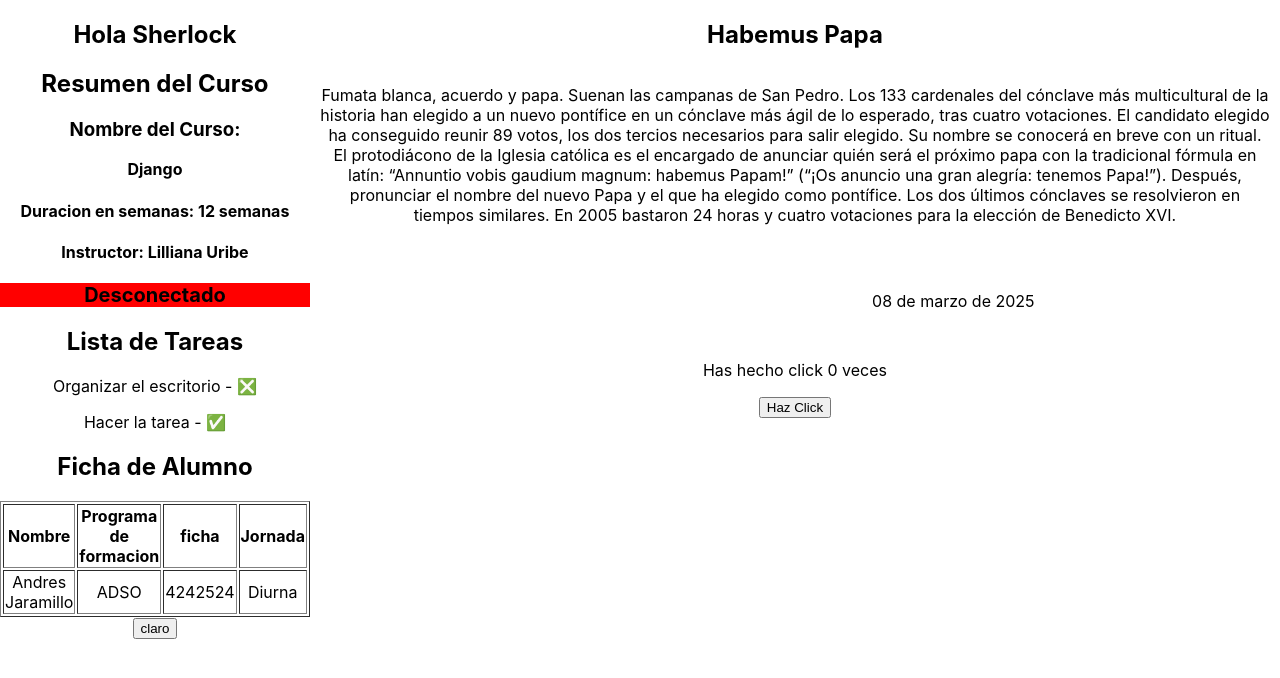
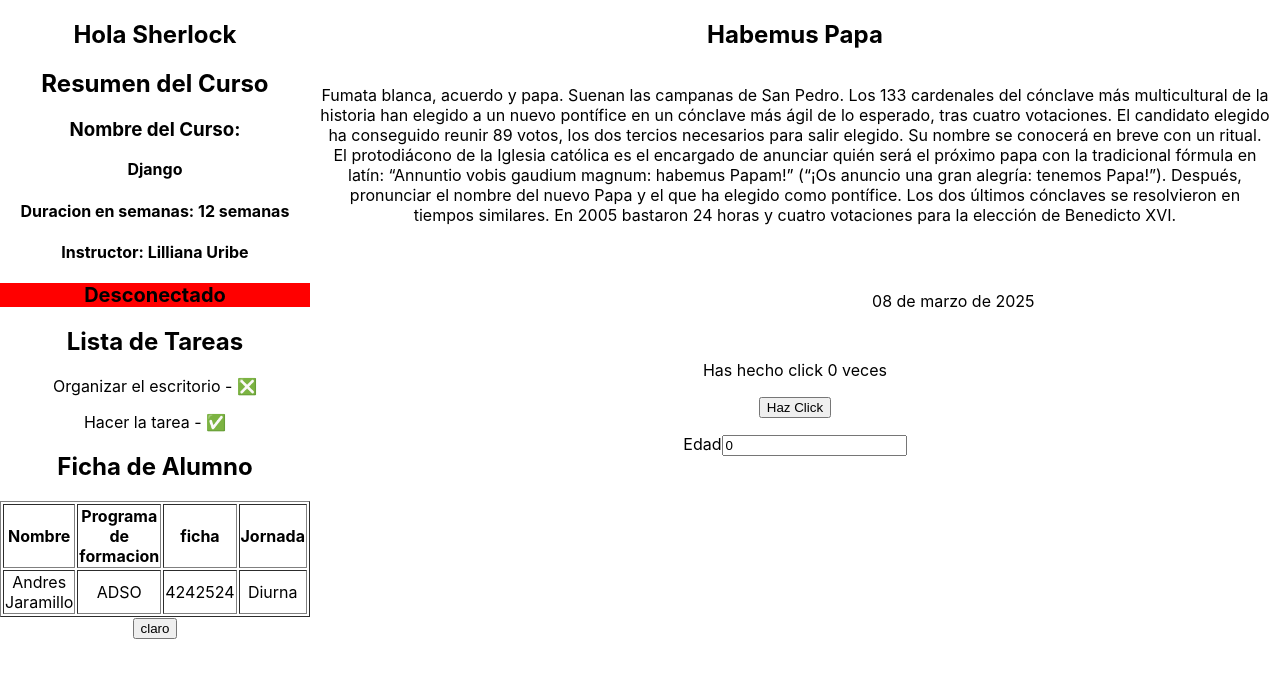
Before and after one commit to SherlockEspitia/guillo-ex, a React (Create React App) app: page / in a window 1280 px wide. Shown: the top 678 px of the page. Built offline with nearby package versions, Linux system fonts and the light colour scheme.

Commit message:
Se crea el componente formulario Edad

```diff
--- a/src/App.js
+++ b/src/App.js
@@ -16,6 +16,7 @@ import FichaAlumno from './components/FichaAlumno';
 import NoticiaDestacada from './components/NoticiaDestacada';
 import CambiarTema from './useState/CambiarTema';
 import ContadorDeClics from './useState/ContadorDeClics';
+import FormularioEdad from './useState/FormularioEdad';
 
 function App() {
   const name = 'Sherlock';
@@ -46,6 +47,7 @@ function App() {
         En 2005 bastaron 24 horas y cuatro votaciones para la elección de Benedicto XVI."
         fechaPublicacion="08 de marzo de 2025"></NoticiaDestacada>
         <ContadorDeClics></ContadorDeClics>
+        <FormularioEdad></FormularioEdad>
       </section>
     </div>
   );
--- /dev/null
+++ b/src/useState/FormularioEdad.js
@@ -0,0 +1,28 @@
+/*
+Implementar un componente FormularioEdad que contenga un campo
+numérico para ingresar la edad del usuario, y que muestre un mensaje que
+indique si la persona es mayor o menor de edad en tiempo real.
+*/
+
+import { useState } from "react";
+
+export default function FormularioEdad(){
+    const [edad, setEdad ] = useState(0);
+    const [mensaje, setMensaje] = useState('');
+
+    function calcularEdad(event){
+        let edad = event.target.value;
+        setEdad(edad);
+        edad >= 18 ? setMensaje('Eres mayor de edad'): setMensaje('Eres menor de edad');
+    }
+
+    return(
+        <>
+            <form>
+                <label htmlFor="edad">Edad</label>
+                <input type="number" id="edad" value={edad} onChange={calcularEdad} placeholder="Ingresa tu edad"></input>
+            </form>
+            <p>{mensaje}</p>
+        </>
+    )
+}
```
